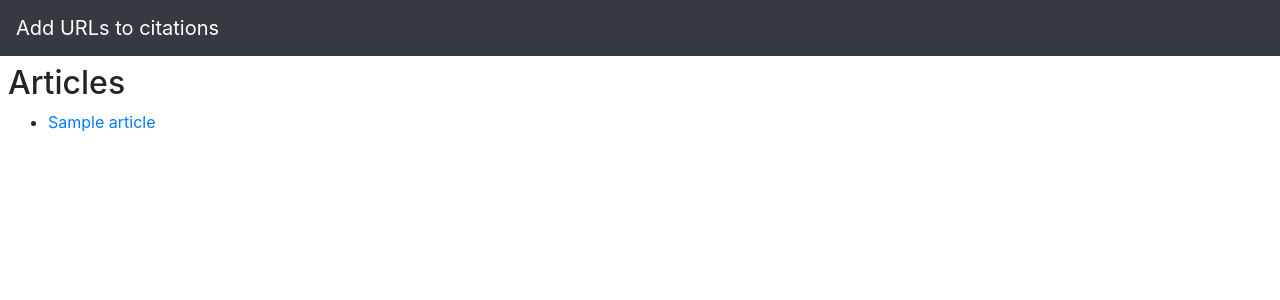
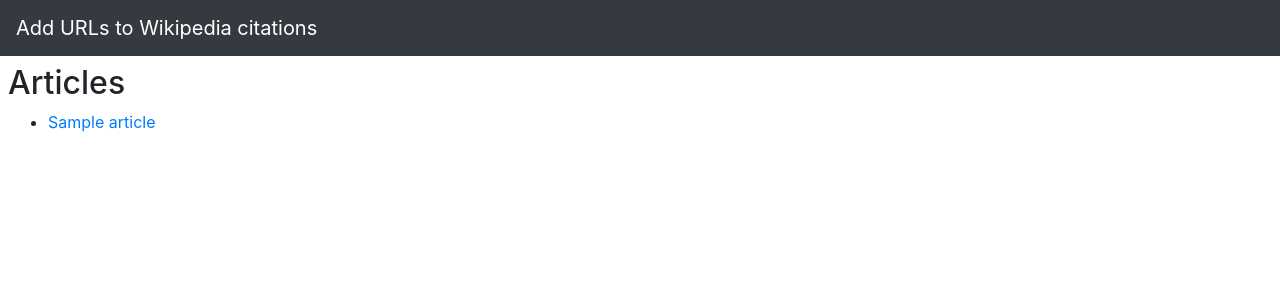
Before and after one commit to EdwardBetts/add-citation, a Flask app: template templates/index.html in a window 1280 px wide. Shown: the top 300 px of the page. Run offline with Flask 2, Linux system fonts and the light colour scheme; the template is opened without the code that fills it: most values are stand-ins (such as "Sample title", 1, 10 or a date in 2020); parts of the project's set-up code (start-up, migrations or seed data) failed here and were passed over; some libraries are stand-ins or nearby versions.

Commit message:
Adjust project brand name

```diff
--- a/templates/navbar.html
+++ b/templates/navbar.html
@@ -8,7 +8,7 @@
   <button class="navbar-toggler navbar-toggler-right" type="button" data-toggle="collapse" data-target="#navbarSupportedContent" aria-controls="navbarSupportedContent" aria-expanded="false" aria-label="Toggle navigation">
     <span class="navbar-toggler-icon"></span>
   </button>
-  <a class="navbar-brand" href="{{ url_for('index') }}">Add URLs to citations</a>
+  <a class="navbar-brand" href="{{ url_for('index') }}">Add URLs to Wikipedia citations</a>
 
   <div class="collapse navbar-collapse" id="navbarSupportedContent">
     <ul class="navbar-nav mr-auto">
```
